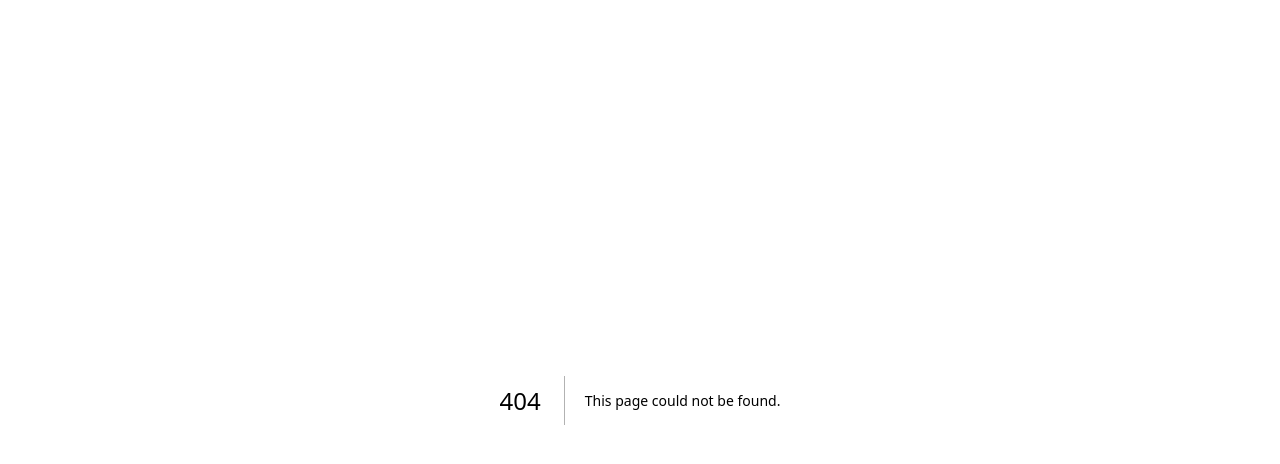
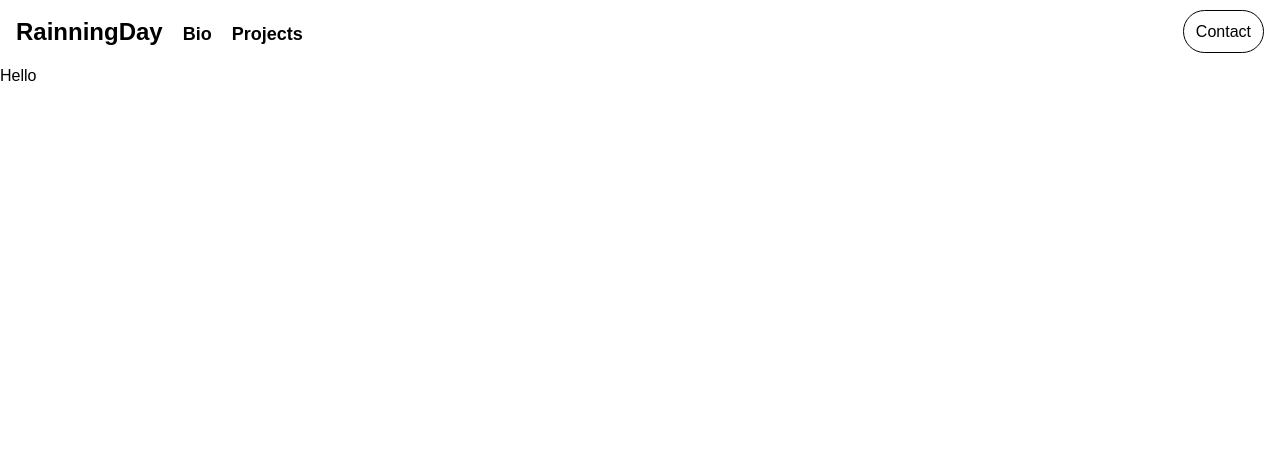
Before and after one commit to Ra1nningDay/portfolio-with-next, a Next.js app: page /bio in a window 1280 px wide. Before the commit this address had no page. Shown: the top 464 px of the page. Built offline with nearby package versions, Linux system fonts and the light colour scheme.

Commit message:
build: route

```diff
--- /dev/null
+++ b/src/app/bio/page.jsx
@@ -0,0 +1,3 @@
+export default function About() {
+    return <h1>Hello</h1>;
+}
--- a/src/app/globals.css
+++ b/src/app/globals.css
@@ -17,8 +17,12 @@
   }
 }
 
+ */
+
 body {
-  color: var(--foreground);
-  background: var(--background);
-  font-family: Arial, Helvetica, sans-serif;
-} */
+    color: var(--foreground);
+    background: var(--background);
+    font-family: Arial, Helvetica, sans-serif;
+    display: flex;
+    flex-direction: column;
+}
--- a/src/app/layout.jsx
+++ b/src/app/layout.jsx
@@ -1,5 +1,6 @@
 import { Geist, Geist_Mono } from "next/font/google";
 import "./globals.css";
+import Navbar from "../components/Navbar";
 
 const geistSans = Geist({
     variable: "--font-geist-sans",
@@ -22,7 +23,10 @@ export default function RootLayout({ children }) {
             <body
                 className={`${geistSans.variable} ${geistMono.variable} antialiased`}
             >
-                {children}
+                <header>
+                    <Navbar />
+                </header>
+                <main>{children}</main>
             </body>
         </html>
     );
--- a/src/app/page.jsx
+++ b/src/app/page.jsx
@@ -1,5 +1,3 @@
-import Navbar from "../components/Navbar";
-
 export default function Home() {
-    return <Navbar />;
+    return;
 }
--- a/src/components/Navbar.jsx
+++ b/src/components/Navbar.jsx
@@ -1,15 +1,37 @@
+import Link from "next/link";
+
 export default function Navbar() {
     return (
-        <nav className="flex justify-between h-[5rem] items-center px-4">
-            <div>
-                <h1 className="">Hello</h1>
-            </div>
-            <div>
-                <ul className="flex gap-5">
-                    <li>หน้าหลัก</li>
-                    <li>เกี่ยวกับ</li>
-                    <li>ติดต่อ</li>
-                </ul>
+        <nav className="">
+            <div className="container mx-auto">
+                <div className="flex justify-between py-4 items-center px-4 ">
+                    <div>
+                        <ul className="flex items-end gap-5">
+                            <Link href="/">
+                                <h1 className="text-2xl font-bold">
+                                    RainningDay
+                                </h1>
+                            </Link>
+                            <Link href="/bio">
+                                <span className="font-semibold text-lg">
+                                    Bio
+                                </span>
+                            </Link>
+                            <Link href="/projects">
+                                <span className="font-semibold text-lg">
+                                    Projects
+                                </span>
+                            </Link>
+                        </ul>
+                    </div>
+                    <div>
+                        <Link href="/contact">
+                            <span className="border-1 p-3 rounded-3xl hover:bg-gray-300">
+                                Contact
+                            </span>
+                        </Link>
+                    </div>
+                </div>
             </div>
         </nav>
     );
```
Also changed, not shown: 1 other file (tests, documents, lock files or other folders).
